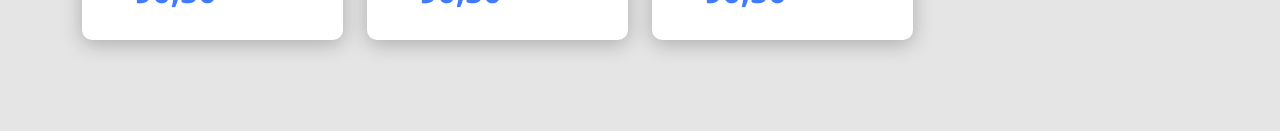
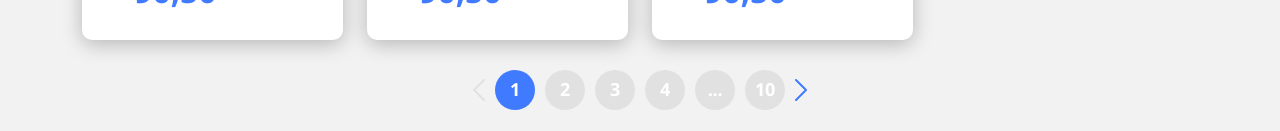
Before and after one commit to jopaulo666/dscatalog-bootcamp, a React (Create React App) app in the folder frontend/: page /products in a window 1280 px wide. Shown: the part 732-863 px from the top of the page. Before the commit the page ends 826 px from the top, so only its background shows below. Built offline with nearby package versions, Linux system fonts and the light colour scheme; the HTML template or start-up script is replaced by a standard one.

Commit message:
pagination

```diff
--- a/frontend/src/assets/styles/custom.scss
+++ b/frontend/src/assets/styles/custom.scss
@@ -2,7 +2,7 @@
   'primary': #407bff,
 );
 
-$body-bg: #e5e5e5;
+$body-bg: #F2F2F2;
 $body-color: #263238;
 
 @import '~bootstrap/scss/bootstrap.scss';
--- /dev/null
+++ b/frontend/src/components/Pagination/index.tsx
@@ -0,0 +1,21 @@
+import './styles.css';
+
+import { ReactComponent as ArrawIcon } from 'assets/images/arrow.svg';
+
+const Pagination = () => {
+    return (
+        <div className='pagination-container'>
+            <ArrawIcon className='arrow-previos arrow-inactive'/>
+            <div className='pagination-icon active'>1</div>
+            <div className='pagination-icon'>2</div>
+            <div className='pagination-icon'>3</div>
+            <div className='pagination-icon'>4</div>
+            <div className='pagination-icon'>...</div>
+            <div className='pagination-icon'>10</div>
+            <ArrawIcon className='arrow-next arrow-active'/>
+        </div>
+
+    );
+}
+
+export default Pagination;
--- /dev/null
+++ b/frontend/src/components/Pagination/styles.css
@@ -0,0 +1,40 @@
+.pagination-container {
+    display: flex;
+    justify-content: center;
+    align-items: center;
+}
+
+.pagination-icon{
+    width: 40px;
+    height: 40px;
+    border-radius: 50%;
+    background-color: #E1E1E1;
+    font-size: 18px;
+    font-weight: bold;
+    letter-spacing: -0.24px;
+    color: #FFF;
+    display: flex;
+    justify-content: center;
+    align-items: center;
+    margin-left: 10px;
+}
+
+.pagination-icon.active{
+    background-color: #407BFF;
+}
+
+.arrow-previos {
+    transform: rotate(-180deg);
+}
+
+.arrow-next {
+    margin-left: 10px;
+}
+
+.arrow-inactive {
+    color: #E1E1E1;
+}
+
+.arrow-active {
+    color: #407BFF;
+}
--- a/frontend/src/pages/Catalog/index.tsx
+++ b/frontend/src/pages/Catalog/index.tsx
@@ -3,6 +3,7 @@
 import { Product } from "types/product";
 
 import './styles.css'
+import Pagination from "components/Pagination";
 
 const Catalog = () => {
 
@@ -63,6 +64,9 @@
                     </Link>
                 </div>
             </div>
+            <div className="row">
+                <Pagination />
+            </div>
         </div>
     );
 }
```
